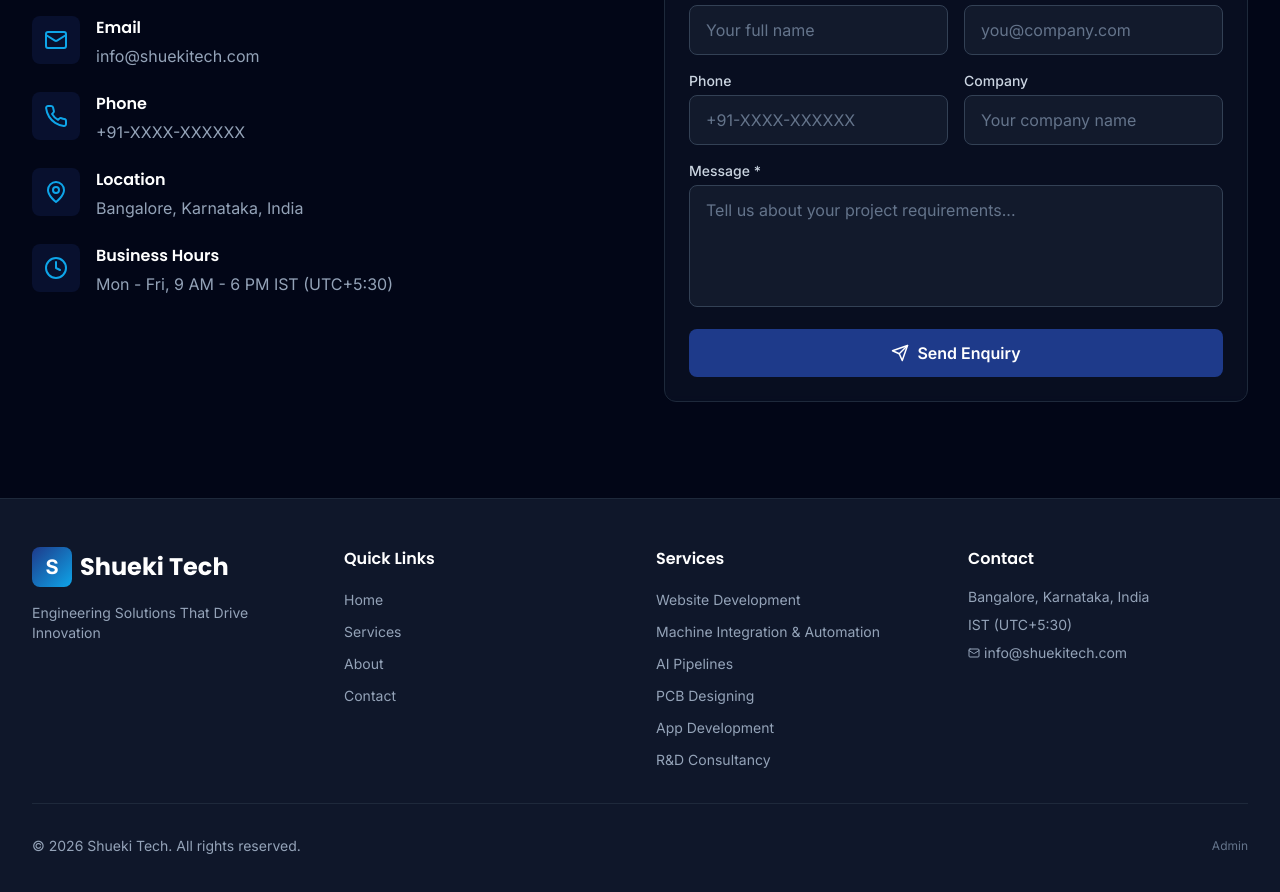
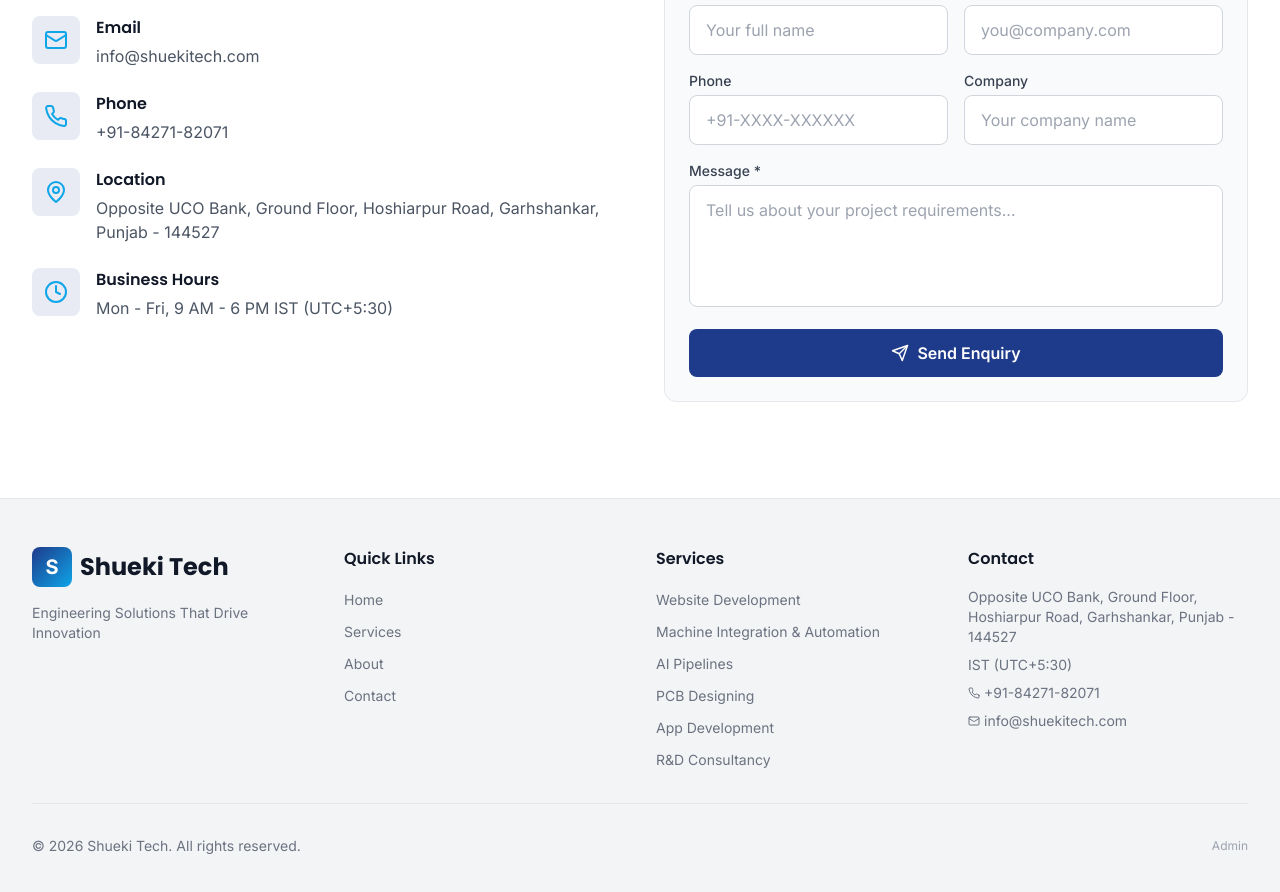
Before and after one commit to bhasker-sharma/shueki_tech, a React (Vite) app in the folder client/: page /contact in a window 1280 px wide. Shown: the part 700-1592 px from the top of the page. Built offline with nearby package versions, Linux system fonts and the light colour scheme; no server answers.

Commit message:
corrected the address values in frontend only

```diff
--- a/client/src/components/Footer.jsx
+++ b/client/src/components/Footer.jsx
@@ -1,5 +1,5 @@
 import { Link } from 'react-router-dom'
-import { Mail } from 'lucide-react'
+import { Mail, Phone } from 'lucide-react'
 import { NAVIGATION_LINKS, COMPANY_INFO, SERVICES } from '../utils/constants'
 
 const Footer = () => {
@@ -66,6 +66,15 @@
               <li className="hidden md:block">{COMPANY_INFO.timezone}</li>
               <li>
                 <a
+                  href={`tel:${COMPANY_INFO.phone.replace(/[^+\d]/g, '')}`}
+                  className="hover:text-accent transition-colors flex items-center gap-1"
+                >
+                  <Phone size={12} />
+                  {COMPANY_INFO.phone}
+                </a>
+              </li>
+              <li>
+                <a
                   href={`mailto:${COMPANY_INFO.email}`}
                   className="hover:text-accent transition-colors break-all flex items-center gap-1"
                 >
--- a/client/src/pages/Contact.jsx
+++ b/client/src/pages/Contact.jsx
@@ -51,7 +51,12 @@
                   </div>
                   <div>
                     <h3 className="text-gray-900 dark:text-white font-semibold mb-1">Phone</h3>
-                    <p className="text-gray-600 dark:text-slate-400">{COMPANY_INFO.phone}</p>
+                    <a
+                      href={`tel:${COMPANY_INFO.phone.replace(/[^+\d]/g, '')}`}
+                      className="text-gray-600 dark:text-slate-400 hover:text-accent transition-colors"
+                    >
+                      {COMPANY_INFO.phone}
+                    </a>
                   </div>
                 </div>
 
--- a/client/src/utils/constants.js
+++ b/client/src/utils/constants.js
@@ -2,8 +2,8 @@
   name: 'Shueki Tech',
   tagline: 'Engineering Solutions That Drive Innovation',
   email: 'info@shuekitech.com',
-  phone: '+91-XXXX-XXXXXX',
-  address: 'Bangalore, Karnataka, India',
+  phone: '+91-84271-82071',
+  address: 'Opposite UCO Bank, Ground Floor, Hoshiarpur Road, Garhshankar, Punjab - 144527',
   timezone: 'IST (UTC+5:30)',
   stats: {
     projects: '50+',
--- a/client/src/utils/theme.jsx
+++ b/client/src/utils/theme.jsx
@@ -6,7 +6,7 @@
   const [isDark, setIsDark] = useState(() => {
     const saved = localStorage.getItem('theme')
     if (saved) return saved === 'dark'
-    return true // default dark
+    return false //default light theam
   })
 
   useEffect(() => {
```
